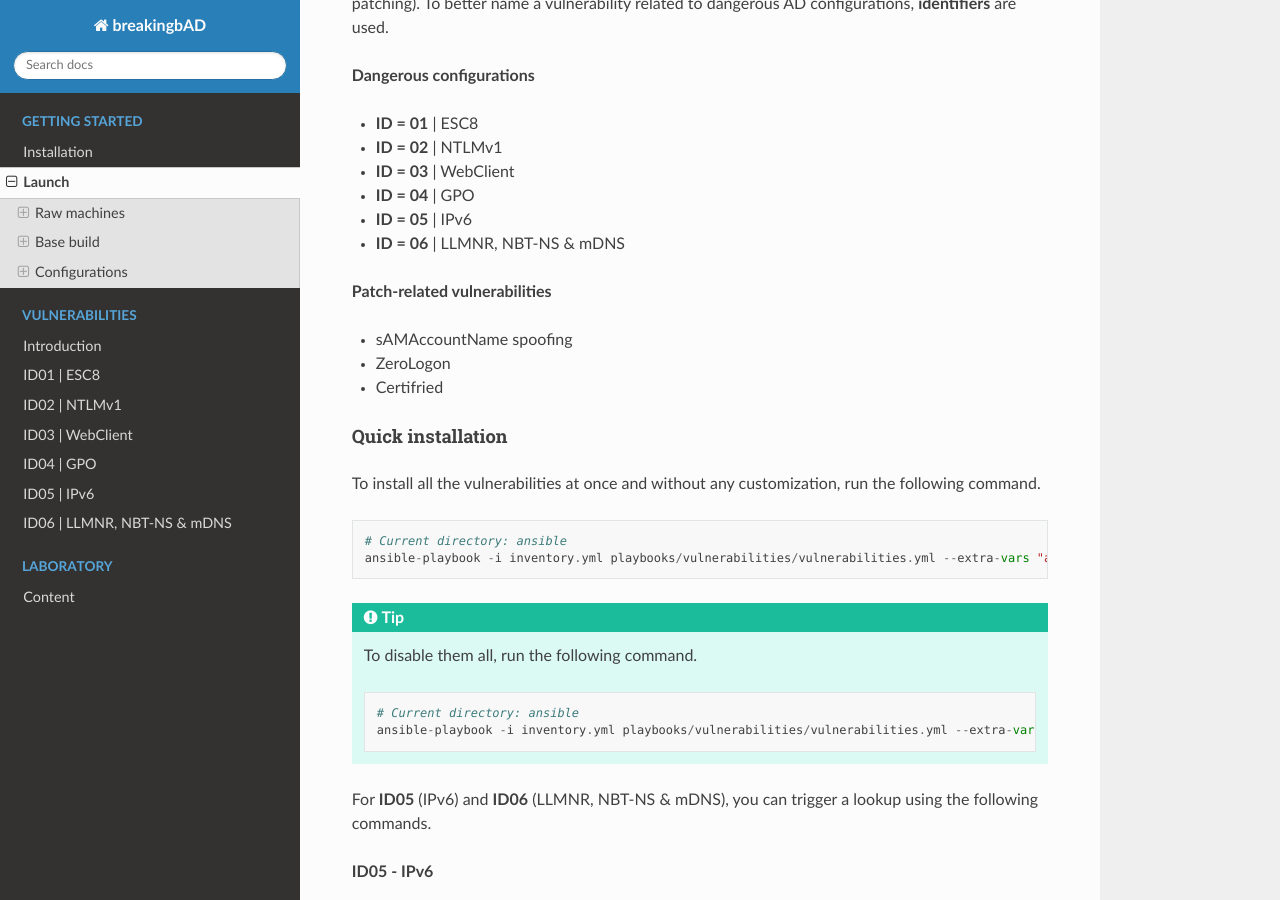
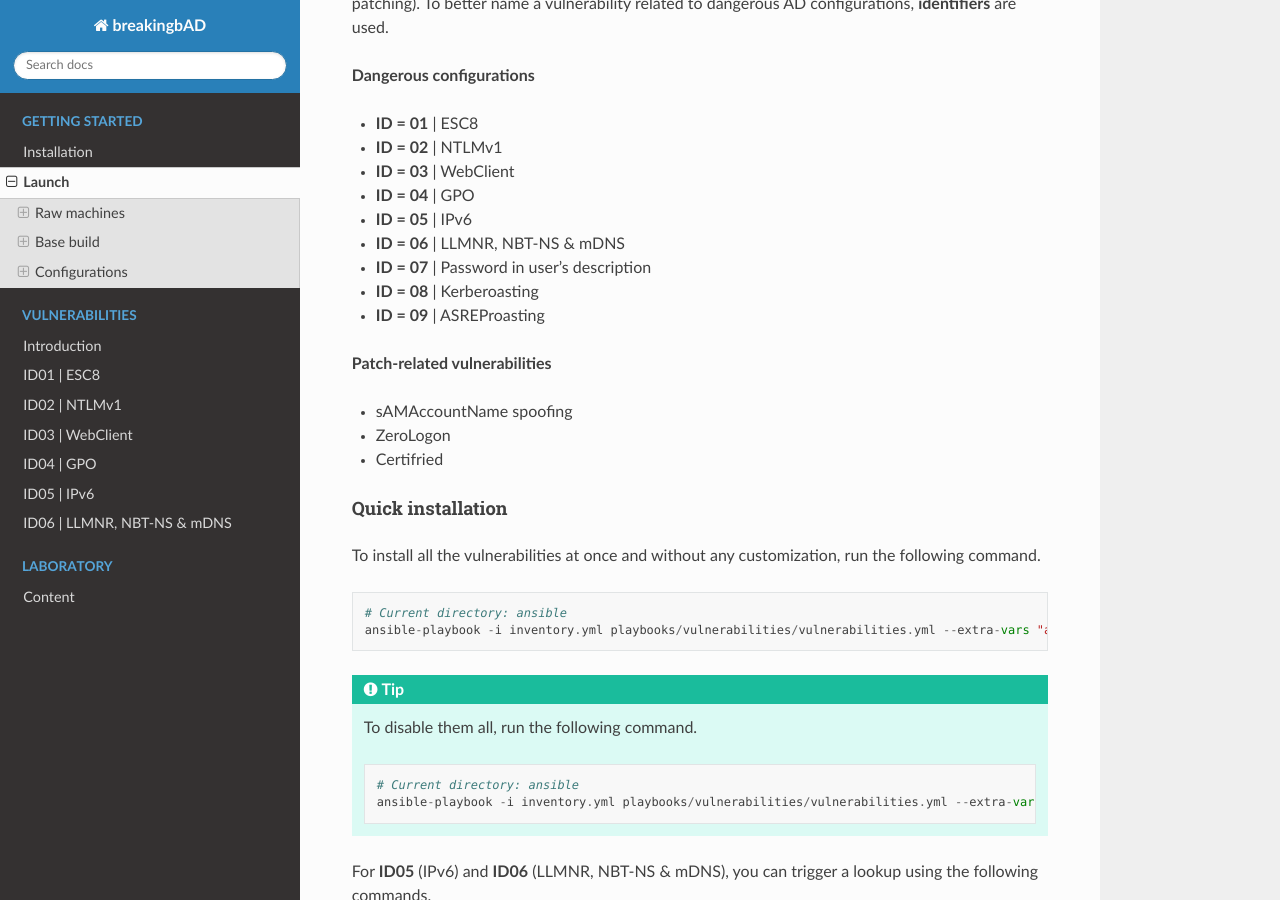
Before and after one commit to KenjiEndo15/breakingbAD, a Sphinx documentation site: the page built from docs/getting-started/launch.rst, in a window 1280 px wide and 900 px high, scrolled down 1381 px. Built offline with Sphinx 7.4.7 and the Read the Docs theme 2.0.0, drawn with Linux system fonts in a browser that asks for light colours.

Commit message:
readthedocs modification

```diff
--- a/docs/getting-started/launch.rst
+++ b/docs/getting-started/launch.rst
@@ -71,6 +71,9 @@ To better name a vulnerability related to dangerous AD configurations, **identif
 * **ID = 04** | GPO
 * **ID = 05** | IPv6
 * **ID = 06** | LLMNR, NBT-NS & mDNS
+* **ID = 07** | Password in user's description
+* **ID = 08** | Kerberoasting
+* **ID = 09** | ASREProasting
 
 **Patch-related vulnerabilities**
 
```
